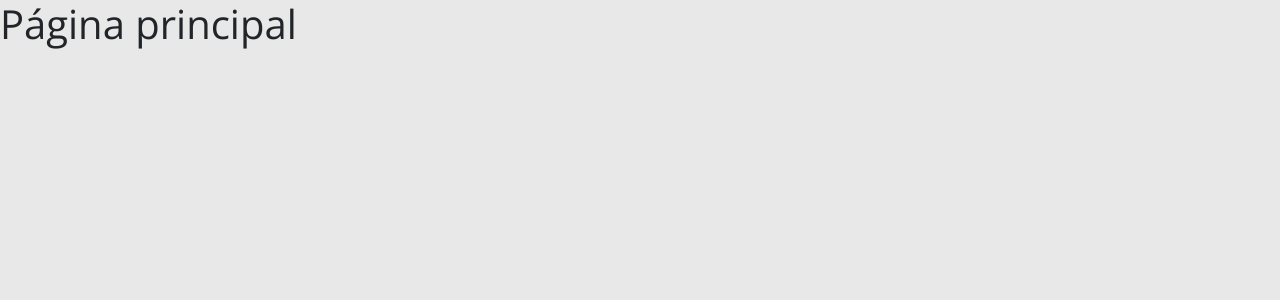
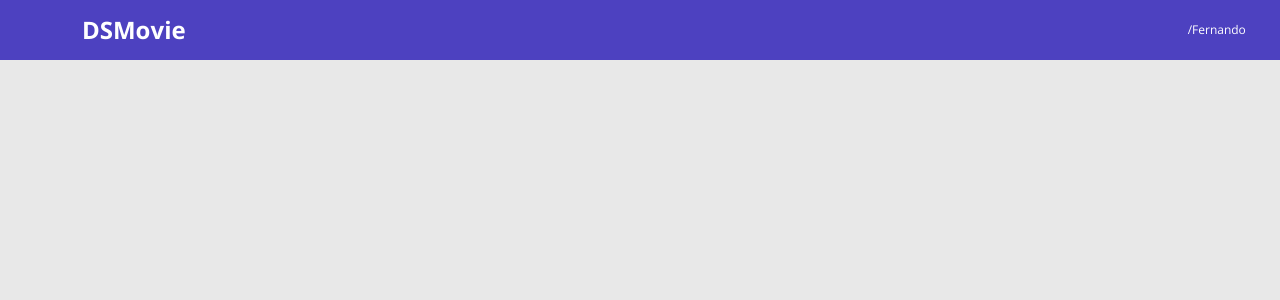
Before and after one commit to mackristofer/dsmoviefernandooliver, a React (Create React App) app in the folder frontend/: page / in a window 1280 px wide. Shown: the top 300 px of the page. Built offline with nearby package versions, Linux system fonts and the light colour scheme.

Commit message:
inserindo navbar

```diff
--- a/frontend/src/App.tsx
+++ b/frontend/src/App.tsx
@@ -1,9 +1,9 @@
-
+import Navbar from "./components/navbar";
 
 
 function App() {
   return (
-    <h1>Página principal</h1>
+   <Navbar/>
   );
 }
 
--- /dev/null
+++ b/frontend/src/components/navbar/index.tsx
@@ -0,0 +1,25 @@
+import {ReactComponent as Github} from 'assets/img/github.svg';
+import './style.css';
+function Navbar() {
+
+    return(
+        <header>
+        <nav className='container'>
+          <div className='dsmovie-nav-content'>
+            <h1>DSMovie</h1>
+            <a href="https://github.com/Fernando-Oliver">
+            <div className='dsmovie-contact-container'>
+           <Github />
+            <p className='dsmovie-contact-link'>/Fernando</p>
+            </div>
+
+            </a>
+
+          </div>
+        </nav>
+      </header>
+);
+
+}
+
+export default Navbar
--- /dev/null
+++ b/frontend/src/components/navbar/style.css
@@ -0,0 +1,29 @@
+header{
+    background-color: var(--color-primary);
+    height: 60px;
+    display: flex;
+    align-items: center;
+}
+
+.dsmovie-nav-content{
+    display: flex;
+    justify-content: space-between;
+    align-items: center;
+    color: #fff;
+}
+
+.dsmovie-nav-content h1{
+    margin: 0;
+    font-weight: 700;
+    font-size: 24px;
+}
+
+.dsmovie-contact-container{
+    display: flex;
+    align-items: center;
+}
+
+.dsmovie-contact-link{
+    margin: 0 0 0 10px;
+    font-size: 12px;
+}
--- a/frontend/tsconfig.json
+++ b/frontend/tsconfig.json
@@ -1,5 +1,6 @@
 {
   "compilerOptions": {
+    "baseUrl": "./src",
     "target": "es5",
     "lib": [
       "dom",
```
Also changed, not shown: frontend/src/assets/img/github.svg (added).
